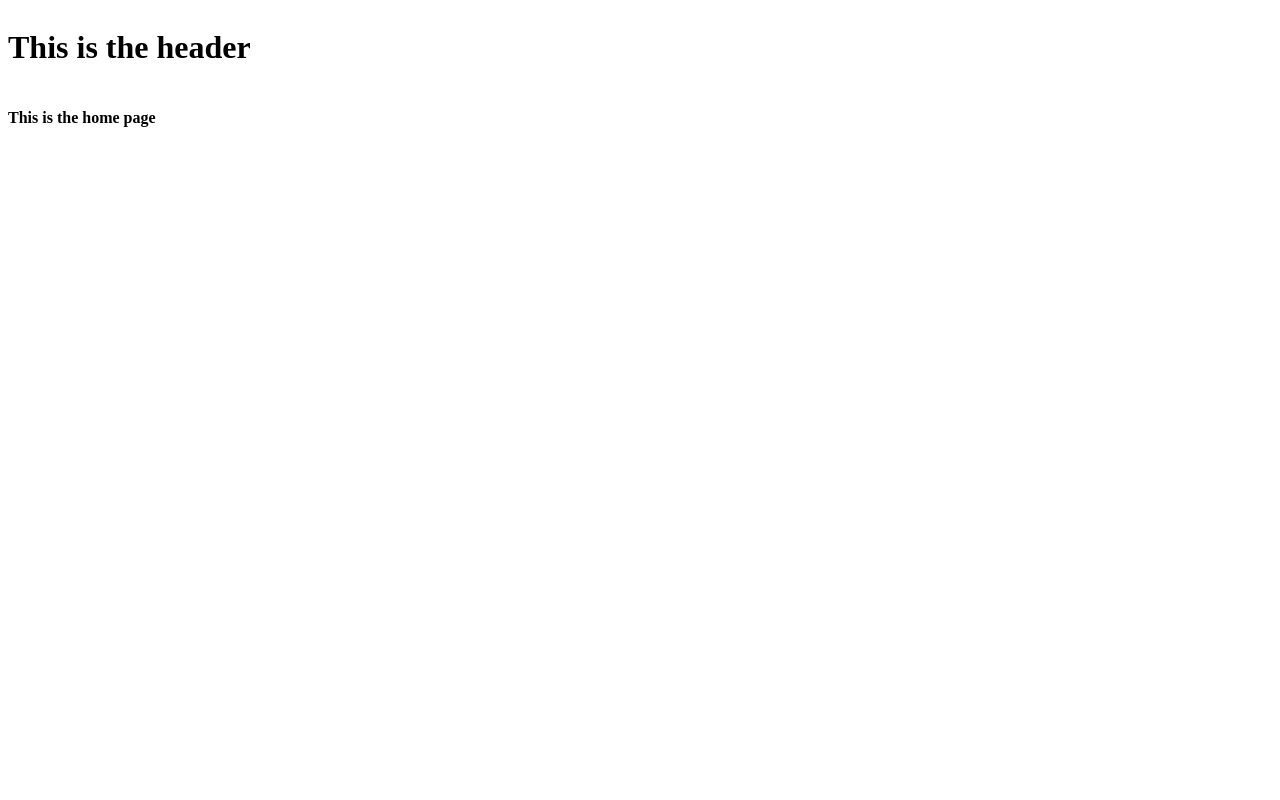
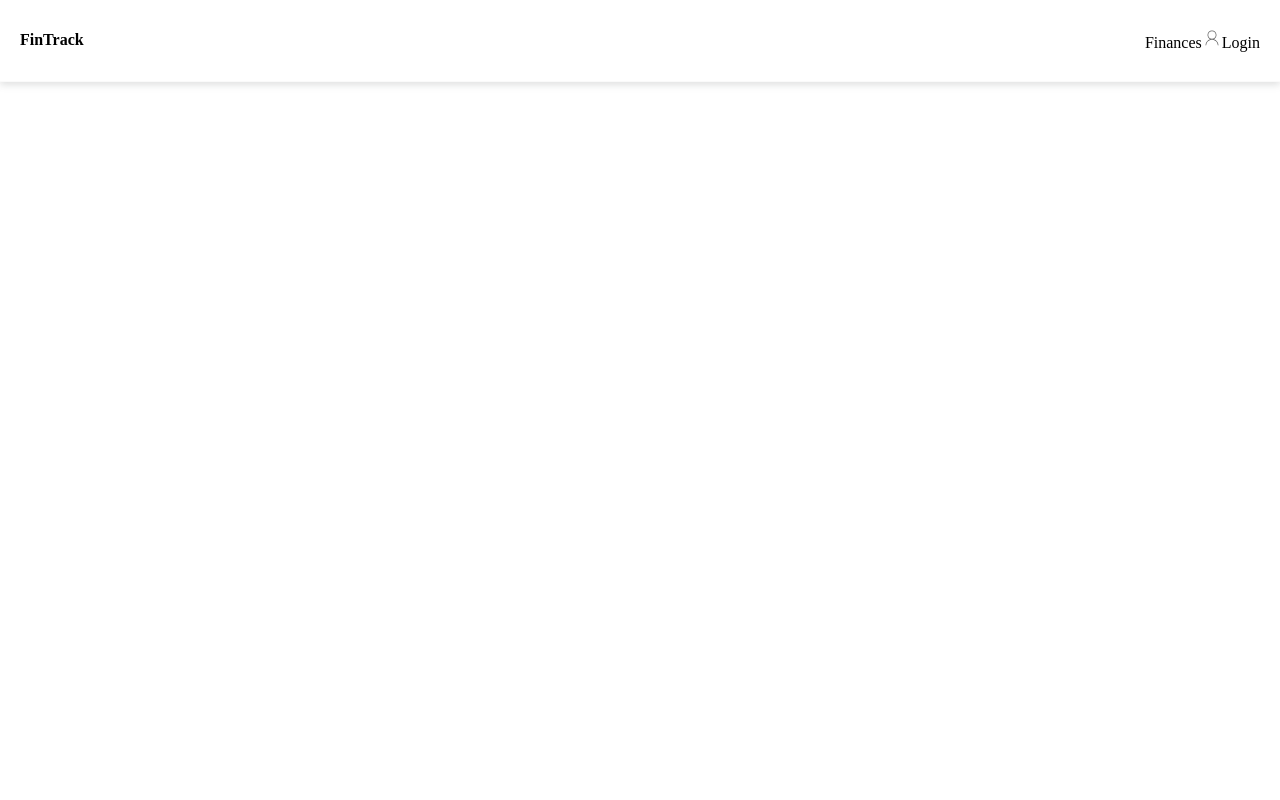
Before and after one commit to DexStephens/FinTrack, a React (Create React App) app in the folder client/: page / in a window 1280 px wide. Shown: the top 800 px of the page. Built offline with nearby package versions, Linux system fonts and the light colour scheme.

Commit message:
Work on header styling and add the user icon

```diff
--- a/client/public/index.html
+++ b/client/public/index.html
@@ -24,7 +24,7 @@
     -->
     <title>React App</title>
   </head>
-  <body>
+  <body style="margin: 0; padding: 0">
     <noscript>You need to enable JavaScript to run this app.</noscript>
     <div id="root"></div>
     <!--
--- a/client/src/App.tsx
+++ b/client/src/App.tsx
@@ -8,6 +8,7 @@ import { LoginForm } from './Profile/LoginForm';
 import { Footer } from './Home/Footer';
 import { NotFoundPage } from './Home/NotFoundPage';
 import { BrowserRouter, Routes, Route } from 'react-router-dom';
+import { Header } from './Home/Header';
 function App() {
   return (
     <div
@@ -20,7 +21,7 @@ function App() {
       `}
     >
       <BrowserRouter>
-        <h1>This is the header</h1>
+        <Header />
         <div
           css={css`
             flex-grow: 1;
--- /dev/null
+++ b/client/src/Home/Header.tsx
@@ -0,0 +1,29 @@
+/** @jsxImportSource @emotion/react */
+import { css } from '@emotion/react';
+import { UserIcon } from '../Layout/Icons';
+export const Header = () => {
+  return (
+    <div
+      css={css`
+        position: fixed;
+        box-sizing: border-box;
+        top: 0;
+        width: 100%;
+        display: flex;
+        align-items: center;
+        justify-content: space-between;
+        padding: 10px 20px;
+        background-color: #fff;
+        border-bottom: 1px solid #fafafa;
+        box-shadow: 0 3px 7px 0 rgba(110, 112, 114, 0.21);
+      `}
+    >
+      <h4>FinTrack</h4>
+      <div>
+        <span>Finances</span>
+        <UserIcon />
+        <span>Login</span>
+      </div>
+    </div>
+  );
+};
--- /dev/null
+++ b/client/src/Layout/Icons.tsx
@@ -0,0 +1,14 @@
+/** @jsxImportSource @emotion/react */
+
+import { css } from '@emotion/react';
+import user from './user.svg';
+export const UserIcon = () => (
+  <img
+    src={user}
+    alt="User"
+    css={css`
+      width: 20px;
+      opacity: 0.6;
+    `}
+  />
+);
```
Also changed, not shown: client/src/Layout/user.svg (added).
